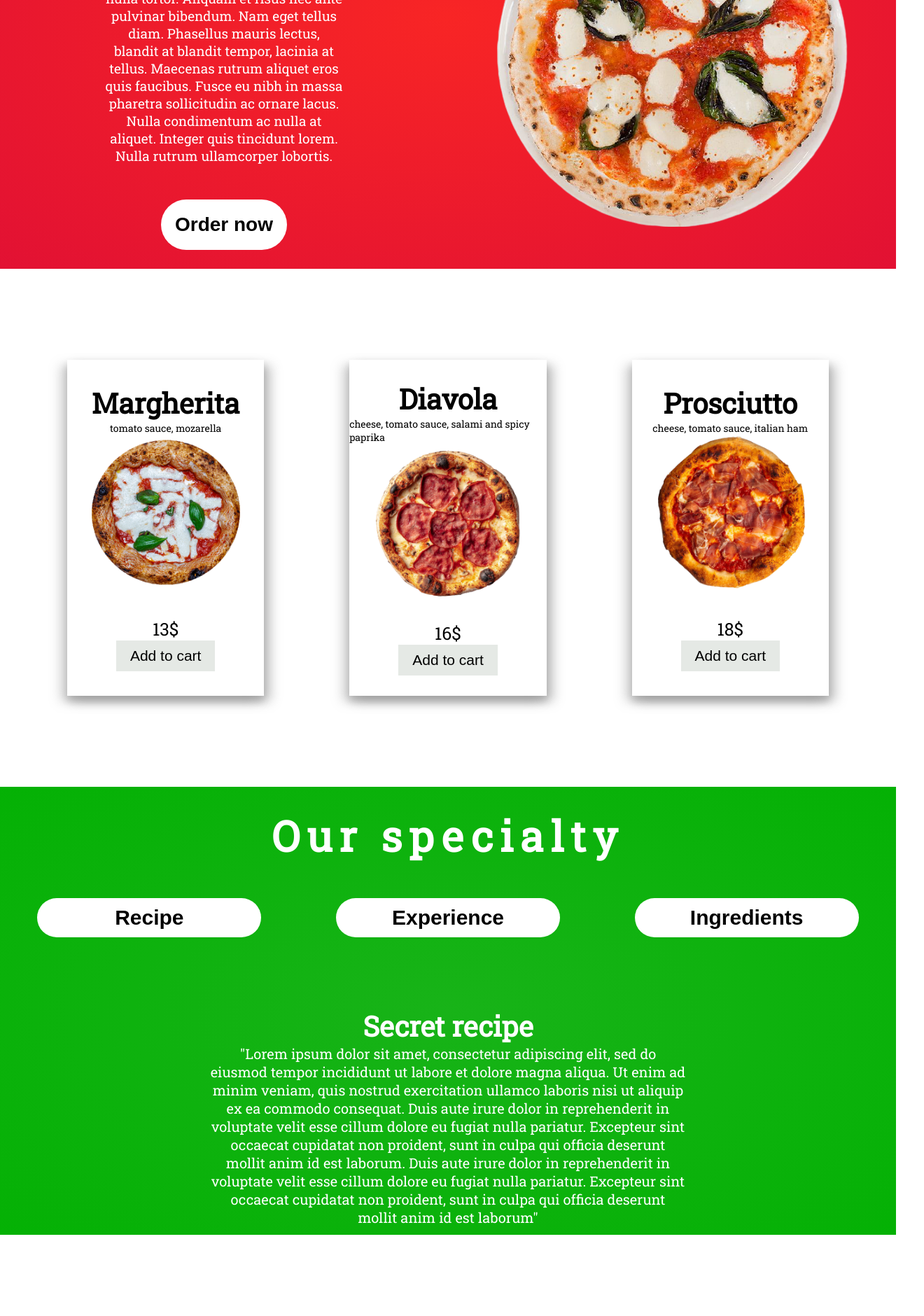
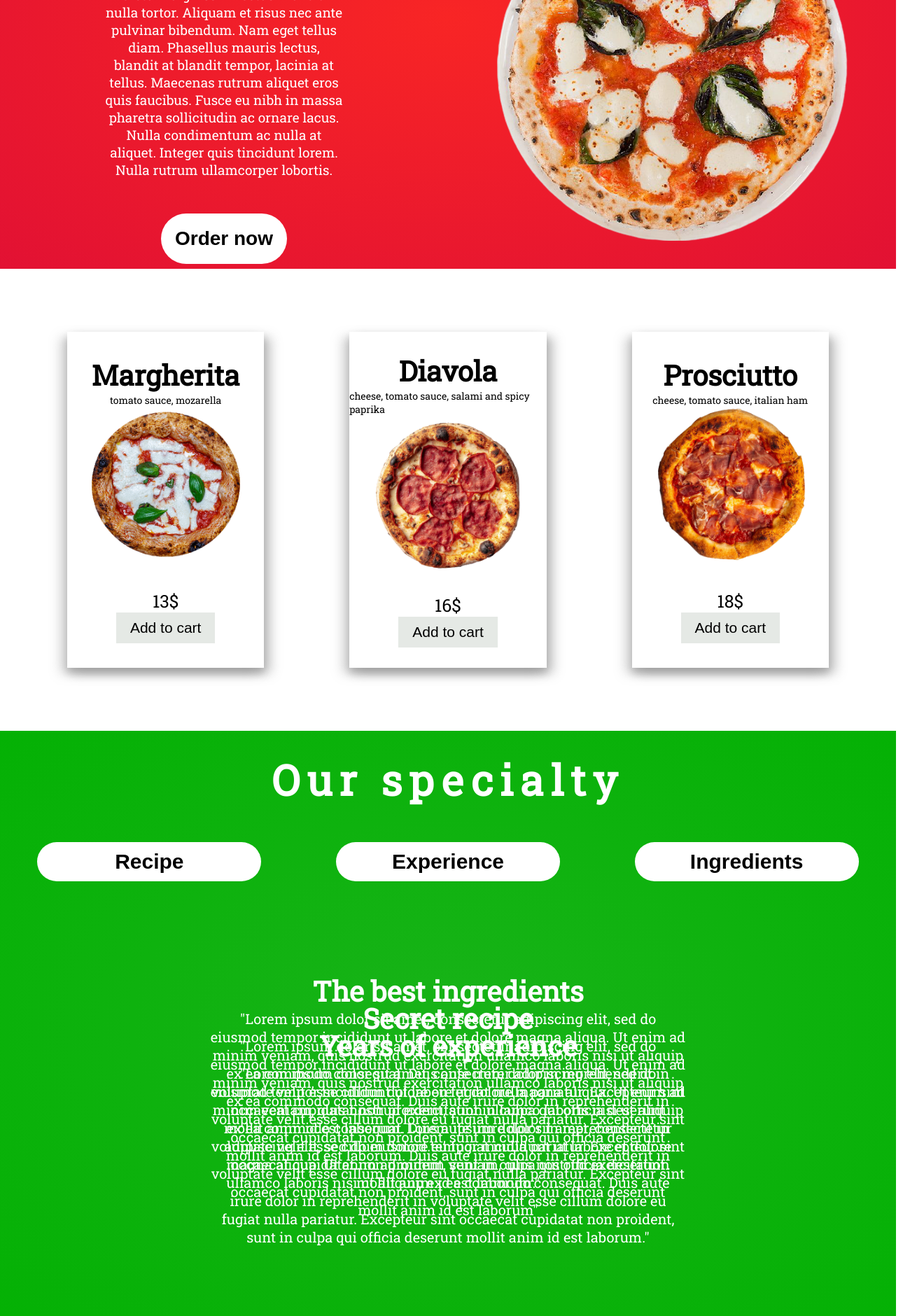
Before and after one commit to maciejwojtkowiak/italianhouse, a React (Create React App) app: page / in a window 1280 px wide. Shown: the part 336-2216 px from the top of the page at 70% size, 1320 px wide, since content can reach past the window. Before the commit the page ends 2188 px from the top, so only its background shows below. Built offline with nearby package versions, Linux system fonts and the light colour scheme; no server answers.

Commit message:
made About section RWD

```diff
--- a/src/components/About/About.module.css
+++ b/src/components/About/About.module.css
@@ -1,6 +1,6 @@
 .about {
+    min-height: 80vh;
     text-align: center;
-    height: 80vh;
     background-image: radial-gradient(rgb(24, 179, 24), rgb(4, 177, 4));
     box-sizing: border-box;
 }
--- a/src/components/About/Content.js
+++ b/src/components/About/Content.js
@@ -7,7 +7,7 @@ const Content = (props) => {
     const isActive = (props.isActive)
     return (
         <React.Fragment>
-            <CSSTransition mountOnEnter in={isActive} timeout={1000} classNames='content'>
+            <CSSTransition in={isActive} timeout={1000} classNames='content'>
 
                 <div className={styles.tabContent}>
                     <h1>{props.header}</h1>
--- a/src/components/About/Content.module.css
+++ b/src/components/About/Content.module.css
@@ -1,12 +1,16 @@
 
 .tabContent {
-    display: grid;
-    place-items: center;
     color: white;
-    grid-row: 2/3;
+    grid-row: 1/2;
     font-size: 2rem;
     grid-column: 1 / span 3;
-    grid-template-rows: min-content max-content;
     padding: 10rem 30rem;
-    box-sizing: border-box;
 }
+
+@media only screen and (max-width: 37.5em) {
+    .tabContent {
+        text-align:top;
+        padding: 0rem 3rem 5rem 3rem;
+
+    }
+}
--- a/src/components/About/Tab.js
+++ b/src/components/About/Tab.js
@@ -4,12 +4,13 @@ import styles from './Tab.module.css'
 const Tab = (props) => {
 
     return (
-        <React.Fragment>
-            <button onClick={props.activate} className={styles.tab}>
-                {props.name}
-            </button>
+            <div className={styles.tab}>
+                <button onClick={props.activate} >
+                    {props.name}
+                </button>
+            </div>
 
-        </React.Fragment>
+
 
     )
 }
--- a/src/components/About/Tab.module.css
+++ b/src/components/About/Tab.module.css
@@ -1,4 +1,6 @@
-.tab {
+
+.tab > button {
+
     height: 7vh;
     width: 40vh;
     background-color: rgb(255, 255, 255);
@@ -6,4 +8,5 @@
     border: none;
     font-size: 3rem;
     font-weight: 700;
+    margin-bottom: 3rem;
 }
--- a/src/components/About/Tabs.js
+++ b/src/components/About/Tabs.js
@@ -1,6 +1,6 @@
 import styles from './Tabs.module.css'
 import Tab from './Tab'
-import { useState, useEffect } from 'react'
+import React, { useState, useEffect } from 'react'
 import Content from './Content'
 
 const Tabs = () => {
@@ -62,16 +62,20 @@ const Tabs = () => {
 
 
     return (
-        <div className={styles.tabs}>
-
+        <div>
+            <div className={styles.tabs}>
             <Tab name='Recipe' activate={tabActivationHandler.bind(null, 0)} />
             <Tab name='Experience' activate={tabActivationHandler.bind(null, 1)} />
             <Tab name='Ingredients' activate={tabActivationHandler.bind(null, 2)} />
-            <Content header="Secret recipe" content= {firstTabContent} isActive={firstIsActive} />
-            <Content header="Years of experience" content= {secondTabContent} isActive={secondIsActive} />
-            <Content header="The best ingredients" content= {thirdTabContent} isActive={thirdIsActive} />
+        </div>
+            <div className={styles.contentContainer}>
+                <Content header="Secret recipe" content= {firstTabContent} isActive={firstIsActive} />
+                <Content header="Years of experience" content= {secondTabContent} isActive={secondIsActive} />
+                <Content header="The best ingredients" content= {thirdTabContent} isActive={thirdIsActive} />
+            </div>
+        </div>
 
-        </div>
+
     )
 }
 
--- a/src/components/About/Tabs.module.css
+++ b/src/components/About/Tabs.module.css
@@ -1,6 +1,20 @@
 .tabs {
+    width: 100%;
+    display: grid;
+    grid-template-columns: 1fr 1fr 1fr;
+}
+
+@media only screen and (max-width: 37.5em) {
+    .tabs {
+        grid-template-columns: 1fr;
+    }
+}
+
+
+
+.contentContainer {
     display: grid;
     place-items: center;
-    grid-template-columns: 1fr 1fr 1fr;
-    grid-template-rows: min-content max-content max-content;
+    grid-template-columns: 1fr;
+
 }
--- a/src/components/Hero/Hero.module.css
+++ b/src/components/Hero/Hero.module.css
@@ -45,7 +45,7 @@
     }
 
     .left-side-description > p {
-        padding: 0 1rem;
+        padding: 0 5rem;
         font-size: 1.6rem;
     }
 }
--- a/src/components/Meals/Meals.module.css
+++ b/src/components/Meals/Meals.module.css
@@ -1,12 +1,18 @@
 .meals {
+    min-height: 70vh;
     display: grid;
     place-items: center;
-    height: 80vh;
-    overflow-y: scroll;
     grid-template-columns: 1fr 1fr 1fr ;
     grid-auto-rows: 1fr 1fr 1fr;
     gap: 3rem;
     padding: 5rem;
+}
+
+@media only screen and (max-width: 37.5em) {
+    .meals {
+        grid-template-columns: 1fr;
+
+    }
 }
 
 .meal-item {
@@ -17,6 +23,7 @@
     flex-direction: column;
 
 }
+
 
 .meal-detail {
     display: grid;
--- a/src/components/Navbar/HeaderNavbar.module.css
+++ b/src/components/Navbar/HeaderNavbar.module.css
@@ -4,13 +4,20 @@
     align-items: center;
     justify-content: space-between;
     padding: 2rem;
-    width: 100%;
 }
+
+.restaurantName {
+    color: white;
+    font-size: 6.5rem;
+    font-weight: 900;
+    letter-spacing: .6rem;
+
+ }
 
 @media only screen and (max-width: 37.5em) {
     .navbar {
         flex-direction: column;
-        padding: 2rem 0.5rem;
+        padding: 2rem
 
     }
 }
@@ -41,13 +48,3 @@
         margin: 1.5rem;
     }
 }
-
-
-
-.restaurantName {
-   color: white;
-   font-size: 5rem;
-   font-weight: 900;
-   letter-spacing: .6rem;
-
-}
--- a/src/components/UI/Card.module.css
+++ b/src/components/UI/Card.module.css
@@ -5,3 +5,12 @@
     box-shadow: 0px 8px 10px rgba(128, 128, 128, 0.37),
         -10px 8px 15px rgba(128, 128, 128, 0.342), 10px 8px 15px rgba(128, 128, 128, 0.445);
 }
+
+@media only screen and (max-width: 37.5em) {
+    .card {
+        height: 70vh;
+        width: 80vw;
+        margin-bottom: 3rem;
+
+    }
+}
--- a/src/index.css
+++ b/src/index.css
@@ -8,7 +8,7 @@ html {
   box-sizing: border-box;
 }
 
-@media only screen and (max-width: 600px) {
+@media only screen and (max-width: 37.5em) {
   html {
     font-size: 50%;
   }
```
